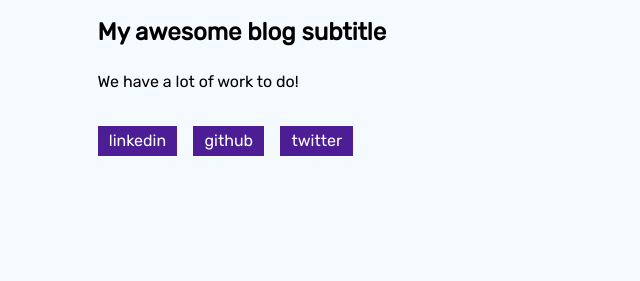
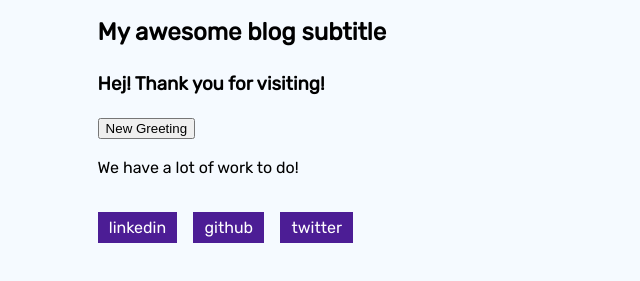
Before and after one commit to Melodician/mvenable, an Astro site: page / in a window 1280 px wide. Shown: the part 157-438 px from the top of the page, without its empty margins (152-792 px from the left). Built offline with nearby package versions, Linux system fonts and the light colour scheme; Astro itself is replaced by a stand-in of ours.

Commit message:
preact, greeting, view transitions

```diff
--- a/astro.config.mjs
+++ b/astro.config.mjs
@@ -1,6 +1,9 @@
 import { defineConfig } from 'astro/config';
+
+import preact from "@astrojs/preact";
 
 // https://astro.build/config
 export default defineConfig({
-    site: "https://mvenable.vercel.app"
+  site: "https://mvenable.vercel.app",
+  integrations: [preact()]
 });
--- a/package.json
+++ b/package.json
@@ -10,7 +10,9 @@
     "astro": "astro"
   },
   "dependencies": {
+    "@astrojs/preact": "^3.0.0",
     "@astrojs/rss": "^3.0.0",
-    "astro": "^3.2.2"
+    "astro": "^3.2.2",
+    "preact": "^10.18.1"
   }
 }
--- /dev/null
+++ b/src/components/Greeting.jsx
@@ -0,0 +1,17 @@
+import { useState } from 'preact/hooks';
+
+export default function Greeting({messages}) {
+
+  const randomMessage = () => messages[(Math.floor(Math.random() * messages.length))];
+
+  const [greeting, setGreeting] = useState(messages[0]);
+
+  return (
+    <div>
+      <h3>{greeting}! Thank you for visiting!</h3>
+      <button onClick={() => setGreeting(randomMessage())}>
+        New Greeting
+      </button>
+    </div>
+  );
+}
--- a/src/components/Header.astro
+++ b/src/components/Header.astro
@@ -1,6 +1,7 @@
 ---
 import Hamburger from './Hamburger.astro';
 import Navigation from './Navigation.astro';
+import { ViewTransitions } from 'astro:transitions';
 ---
 
 <header>
@@ -10,4 +11,5 @@
         <Hamburger />
         <Navigation />
     </nav>
+    <ViewTransitions />
 </header>
--- a/src/pages/index.astro
+++ b/src/pages/index.astro
@@ -1,8 +1,10 @@
 ---
 import BaseLayout from '../layouts/BaseLayout.astro';
+import Greeting from '../components/Greeting.jsx';
 const pageTitle = "Home Page";
 ---
 <BaseLayout pageTitle={pageTitle}>
   <h2>My awesome blog subtitle</h2>
+  <Greeting client:load messages={["Hej", "Hallo", "Hola", "Habari"]} />
   <p>We have a lot of work to do!</p>
 </BaseLayout>
--- a/tsconfig.json
+++ b/tsconfig.json
@@ -1,3 +1,7 @@
 {
-  "extends": "astro/tsconfigs/base"
+  "extends": "astro/tsconfigs/base",
+  "compilerOptions": {
+    "jsx": "react-jsx",
+    "jsxImportSource": "preact"
+  }
 }
```
Also changed, not shown: 1 other file.
